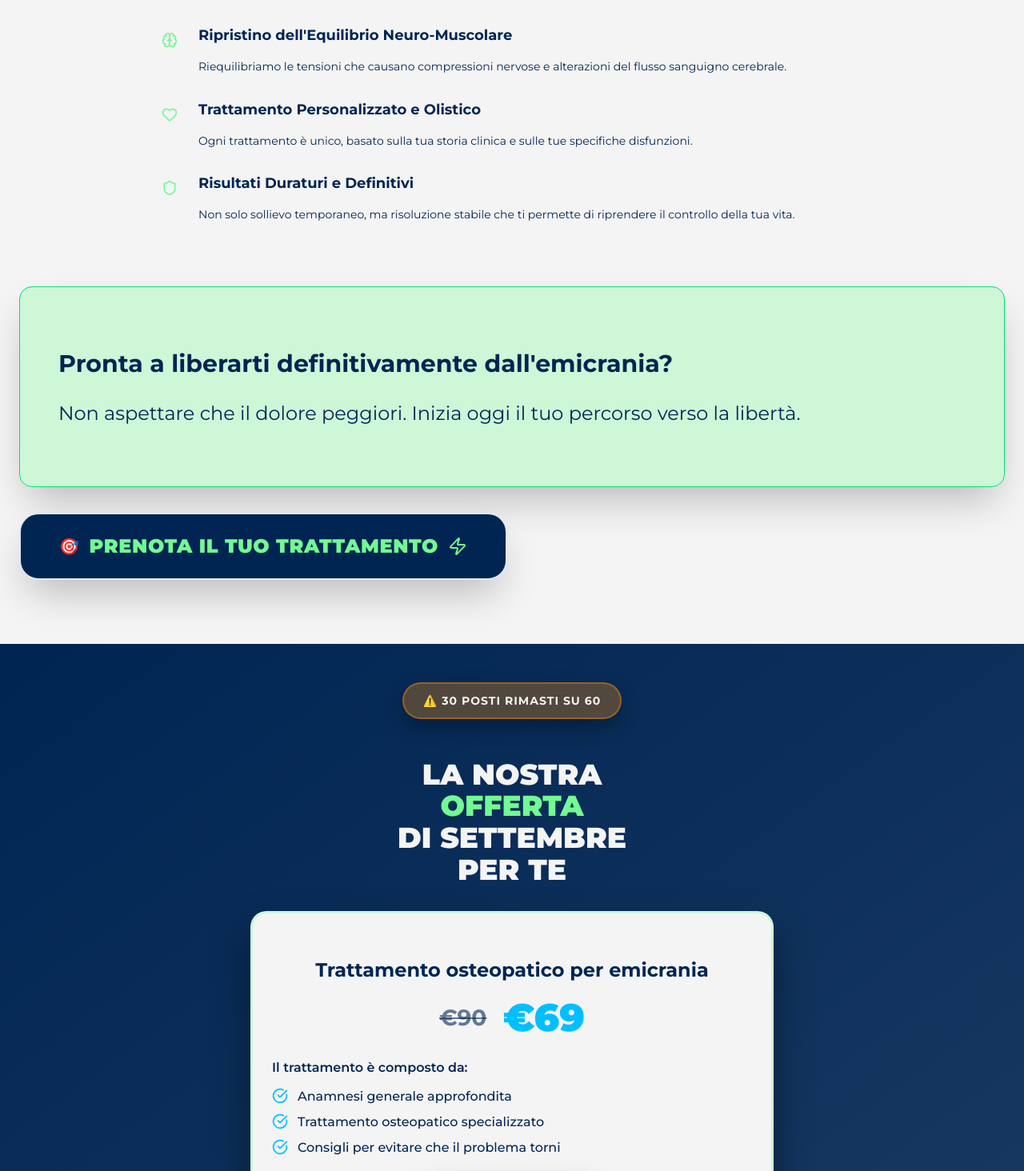
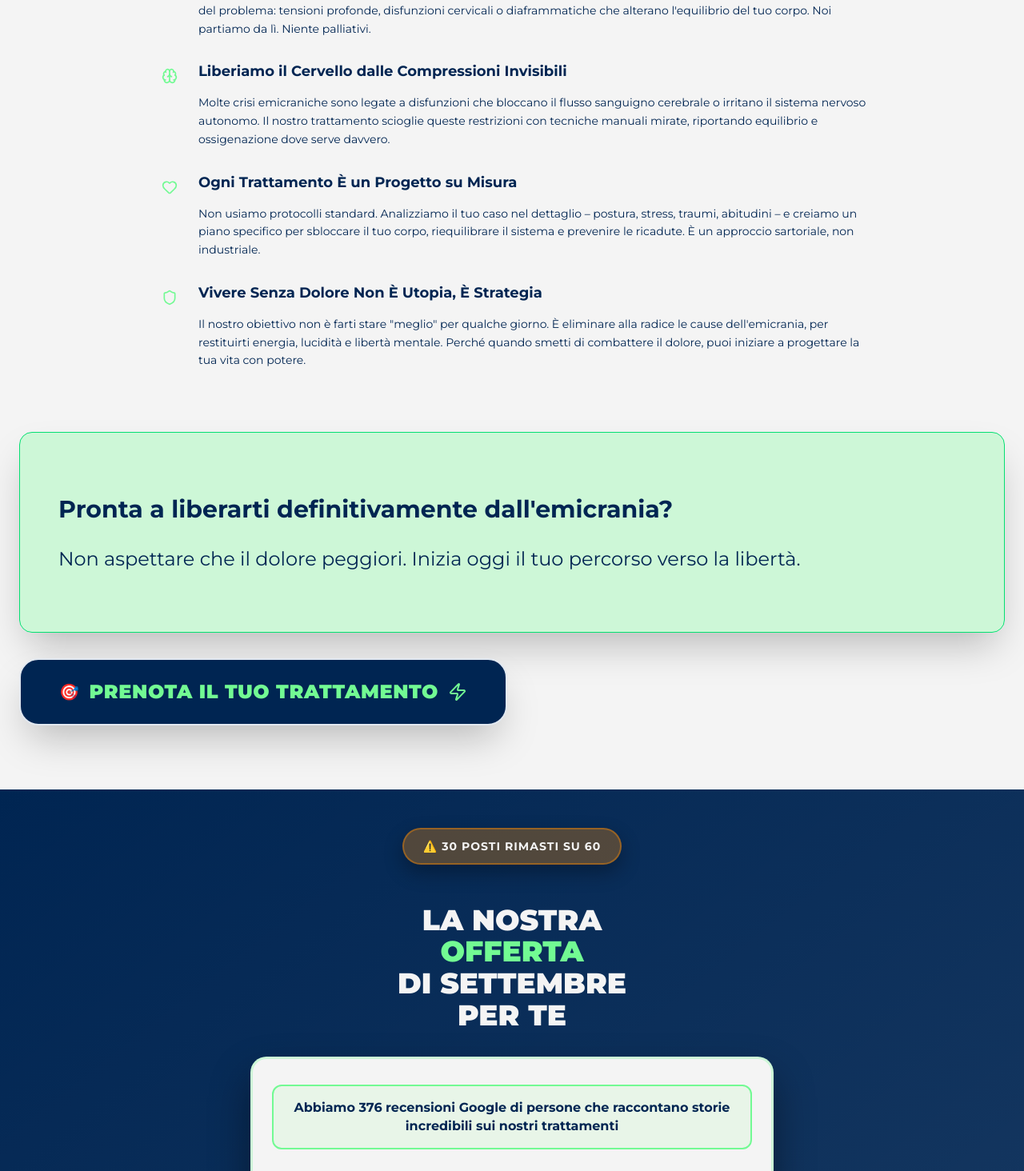
Before and after one commit to ctorreosteo/mobilitas-landing-offerte, a React (Vite) app: page /emicrania in a window 1280 px wide. Shown: the part 4726-6190 px from the top of the page at 80% size. Built offline with nearby package versions, Linux system fonts and the light colour scheme.

Commit message:
Fix finali

```diff
--- a/src/components/emicrania-sections/BenefitsSection.jsx
+++ b/src/components/emicrania-sections/BenefitsSection.jsx
@@ -11,43 +11,27 @@ export default function BenefitsSection() {
   const benefits = [
     {
       icon: Target,
-      title: "Approccio Causale, Non Sintomatico",
-      description: "Identifichiamo e risolviamo le disfunzioni posturali e muscolo-scheletriche che causano l'emicrania, non solo il dolore.",
-      details: [
-        "Valutazione globale della postura e delle tensioni",
-        "Identificazione delle disfunzioni specifiche",
-        "Trattamento mirato alla radice del problema"
-      ]
+      title: "Trattiamo la Vera Causa, Non Sopprimiamo il Sintomo",
+      description: "Se hai provato farmaci, integratori o massaggi senza risultato duraturo, è perché nessuno ha affrontato la vera origine del problema: tensioni profonde, disfunzioni cervicali o diaframmatiche che alterano l'equilibrio del tuo corpo. Noi partiamo da lì. Niente palliativi.",
+      details: []
     },
     {
       icon: Brain,
-      title: "Ripristino dell'Equilibrio Neuro-Muscolare",
-      description: "Riequilibriamo le tensioni che causano compressioni nervose e alterazioni del flusso sanguigno cerebrale.",
-      details: [
-        "Rilascio delle tensioni cervicali e craniali",
-        "Miglioramento della circolazione cerebrale",
-        "Riduzione della sensibilità nervosa"
-      ]
+      title: "Liberiamo il Cervello dalle Compressioni Invisibili",
+      description: "Molte crisi emicraniche sono legate a disfunzioni che bloccano il flusso sanguigno cerebrale o irritano il sistema nervoso autonomo. Il nostro trattamento scioglie queste restrizioni con tecniche manuali mirate, riportando equilibrio e ossigenazione dove serve davvero.",
+      details: []
     },
     {
       icon: Heart,
-      title: "Trattamento Personalizzato e Olistico",
-      description: "Ogni trattamento è unico, basato sulla tua storia clinica e sulle tue specifiche disfunzioni.",
-      details: [
-        "Anamnesi dettagliata del tuo caso",
-        "Piano terapeutico personalizzato",
-        "Monitoraggio dei progressi nel tempo"
-      ]
+      title: "Ogni Trattamento È un Progetto su Misura",
+      description: "Non usiamo protocolli standard. Analizziamo il tuo caso nel dettaglio – postura, stress, traumi, abitudini – e creiamo un piano specifico per sbloccare il tuo corpo, riequilibrare il sistema e prevenire le ricadute. È un approccio sartoriale, non industriale.",
+      details: []
     },
     {
       icon: Shield,
-      title: "Risultati Duraturi e Definitivi",
-      description: "Non solo sollievo temporaneo, ma risoluzione stabile che ti permette di riprendere il controllo della tua vita.",
-      details: [
-        "Riduzione significativa della frequenza",
-        "Diminuzione dell'intensità del dolore",
-        "Miglioramento della qualità di vita"
-      ]
+      title: "Vivere Senza Dolore Non È Utopia, È Strategia",
+      description: "Il nostro obiettivo non è farti stare \"meglio\" per qualche giorno. È eliminare alla radice le cause dell'emicrania, per restituirti energia, lucidità e libertà mentale. Perché quando smetti di combattere il dolore, puoi iniziare a progettare la tua vita con potere.",
+      details: []
     },
     {
       icon: Clock,
--- a/src/components/emicrania-sections/OfferSection.jsx
+++ b/src/components/emicrania-sections/OfferSection.jsx
@@ -2,11 +2,8 @@ import { motion } from 'framer-motion'
 import { CheckCircle, ShoppingCart } from 'lucide-react'
 
 export default function OfferSection() {
-  const scrollToOffer = () => {
-    const offerSection = document.getElementById('offer-section');
-    if (offerSection) {
-      offerSection.scrollIntoView({ behavior: 'smooth' });
-    }
+  const handlePurchaseClick = () => {
+    window.open('https://studiomobilitas.it/cart/47282780963146:1?discount=EMI69', '_blank');
   };
 
   // Calcola i posti rimasti basandosi sui giorni del mese
@@ -94,6 +91,31 @@ export default function OfferSection() {
             color: '#002552'
           }}
         >
+          {/* Reviews Section */}
+          <motion.div
+            initial={{ opacity: 0, y: 20 }}
+            animate={{ opacity: 1, y: 0 }}
+            transition={{ duration: 0.6, delay: 0.3 }}
+            style={{
+              backgroundColor: '#e8f5e8',
+              border: '2px solid #72fa93',
+              borderRadius: '12px',
+              padding: '16px 20px',
+              marginBottom: '20px',
+              textAlign: 'center'
+            }}
+          >
+            <p style={{
+              fontSize: '16px',
+              fontWeight: '700',
+              color: '#002552',
+              margin: 0,
+              lineHeight: '1.4'
+            }}>
+              Abbiamo 376 recensioni Google di persone che raccontano storie incredibili sui nostri trattamenti
+            </p>
+          </motion.div>
+
           {/* Treatment Title */}
           <h3 style={{
             fontSize: '24px',
@@ -101,7 +123,7 @@ export default function OfferSection() {
             marginBottom: '16px',
             color: '#002552'
           }}>
-            Trattamento osteopatico per emicrania
+            Trattamento osteopatico per Emicrania
           </h3>
 
           {/* Price */}
@@ -181,7 +203,7 @@ export default function OfferSection() {
 
           {/* CTA Button */}
           <motion.button
-            onClick={scrollToOffer}
+            onClick={handlePurchaseClick}
             style={{
               backgroundColor: '#002552',
               color: '#72fa93',
```
